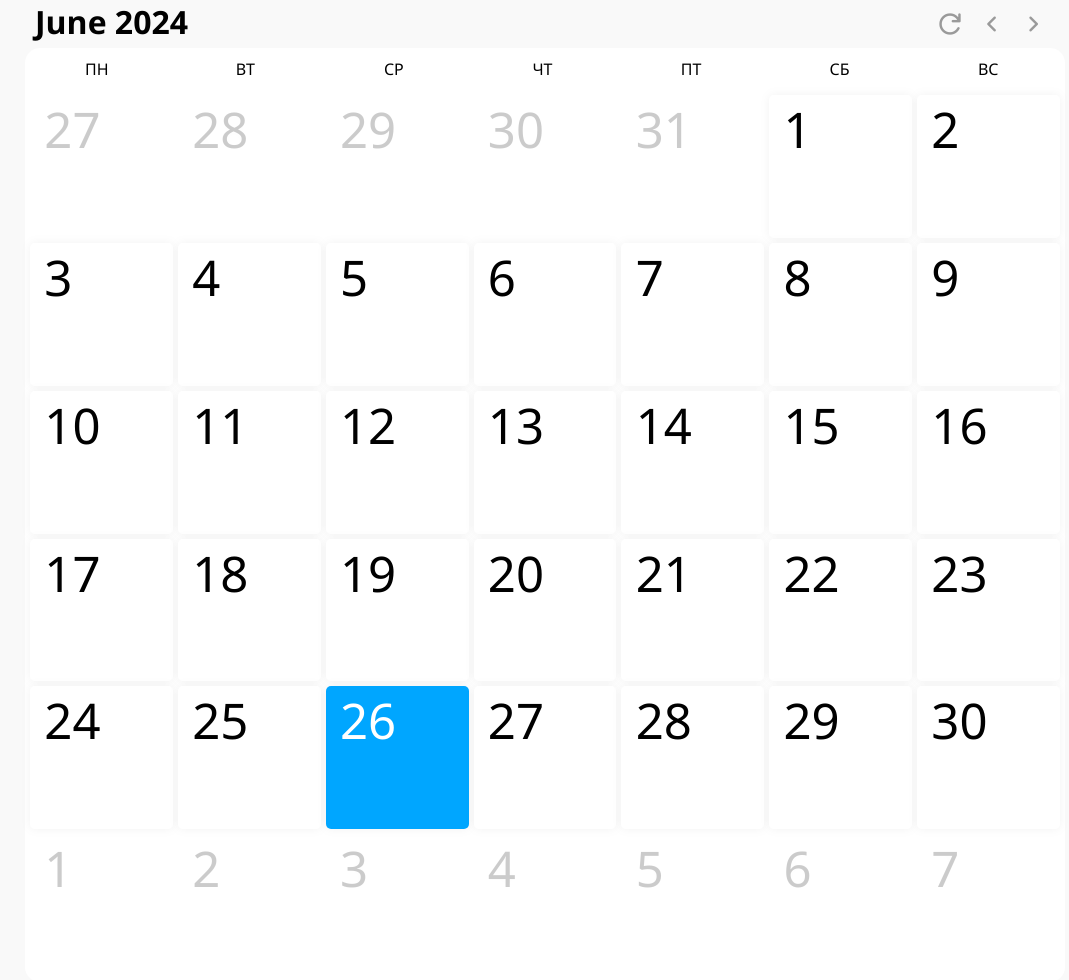
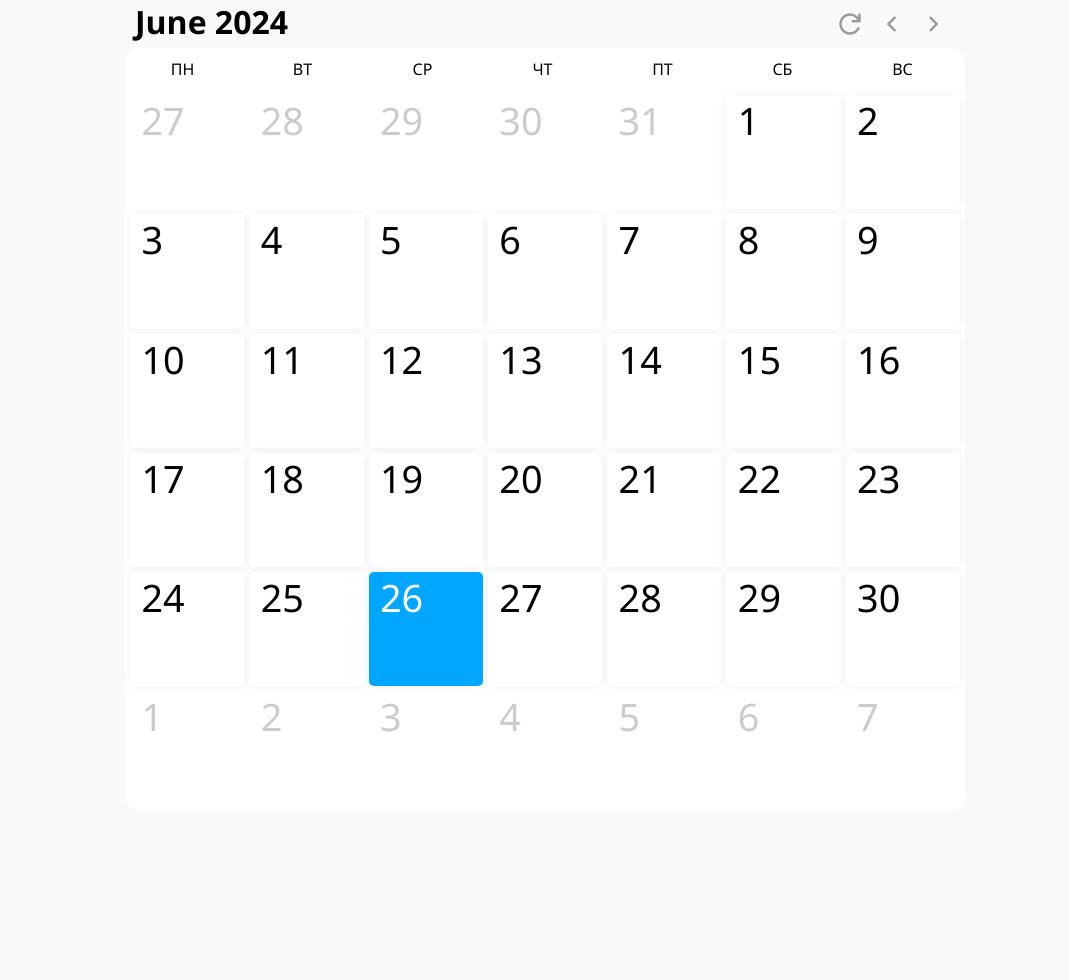
Before and after one commit to K0nek0/bfu-notif-system, a plain HTML site: page web-server/pages/index.html in a window 1280 px wide. Shown: the whole page, without its empty margins (95-1164 px from the left). After the commit the page ends 816 px from the top, so only its background shows below. Drawn offline with nearby package versions, Linux system fonts and the light colour scheme.

Commit message:
Reduce default calendar size

```diff
--- a/web-server/static/style.css
+++ b/web-server/static/style.css
@@ -10,7 +10,7 @@ body {
     background: #f9f9f9;
 }
 .calendar-block {
-    max-width: 1050px;
+    max-width: 850px;
     margin: 0 auto;
 }
 
@@ -101,7 +101,7 @@ body {
 .calendar-cell .date-number {
     margin-left: 10%;
     margin-right: auto;
-    font-size: 1.3cm;
+    font-size: 1cm;
     font-weight: 500;
 }
 .calendar-cell .description {
```
